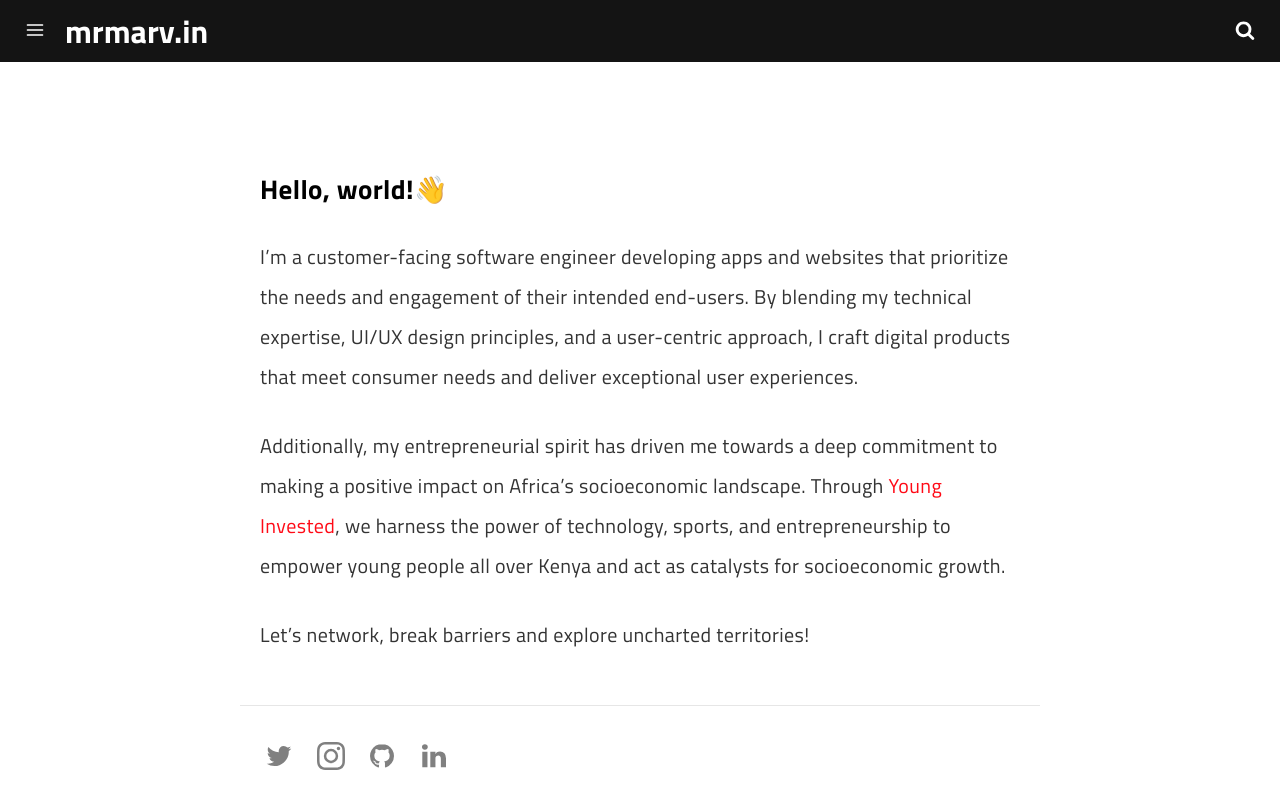
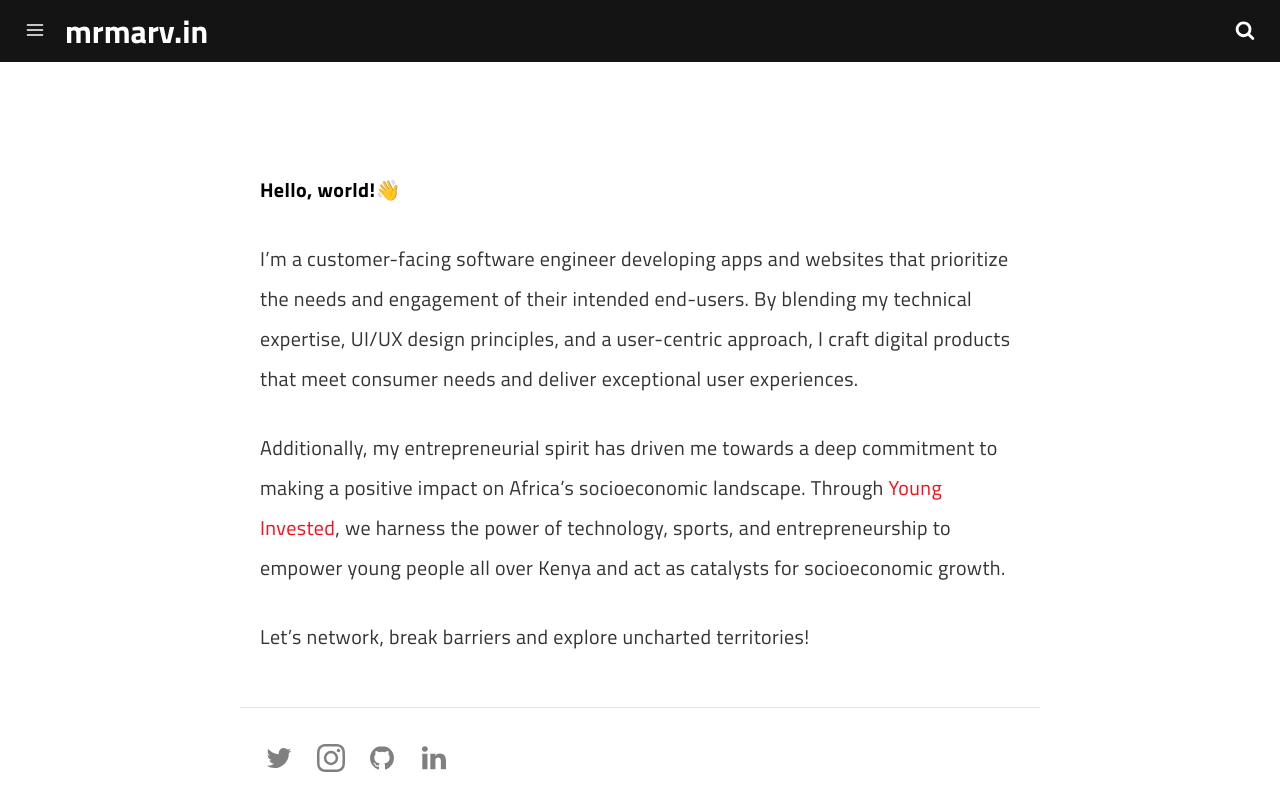
Before and after one commit to marv0/marv0.github.io, a Jekyll site: the page built from pages/about.md, in a window 1280 px wide. Shown: the top 811 px of the page. Built offline with Jekyll 4.4.1, drawn with Linux system fonts in a browser that asks for light colours; a script that is not in the unit is left out.

```diff
--- a/pages/about.md
+++ b/pages/about.md
@@ -6,7 +6,7 @@ title: About
 description: Some description.
 permalink: /about/
 ---
-### Hello, world!👋
+#### Hello, world!👋
 
 I'm a customer-facing software engineer developing apps and websites that prioritize the needs and engagement of their intended end-users. By blending my technical expertise, UI/UX design principles, and a user-centric approach, I craft digital products that meet consumer needs and deliver exceptional user experiences.
 
```
